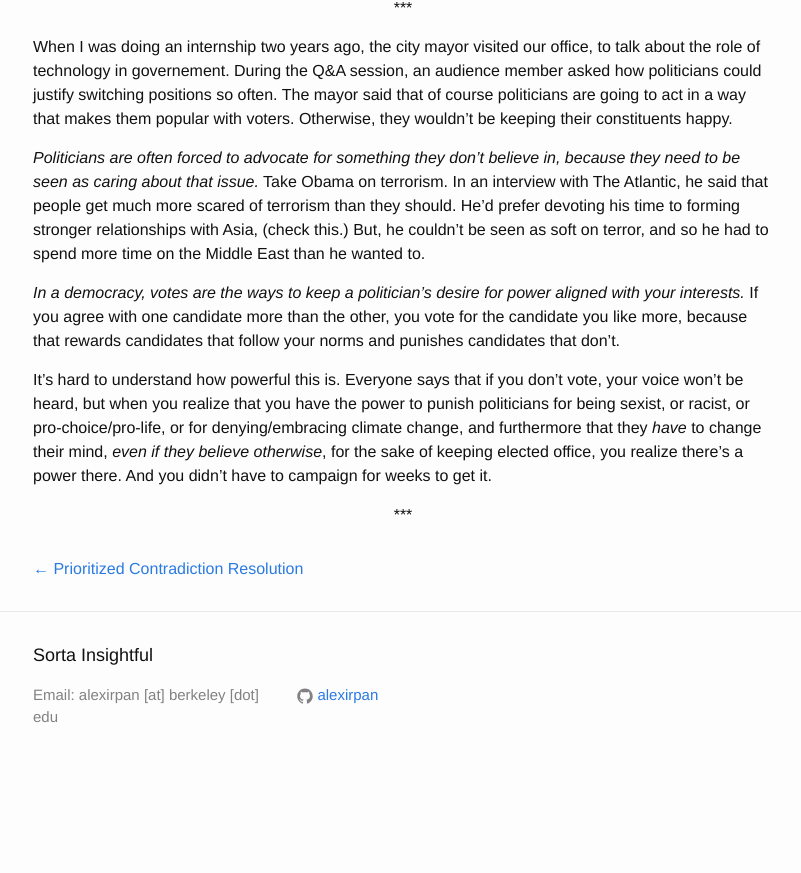
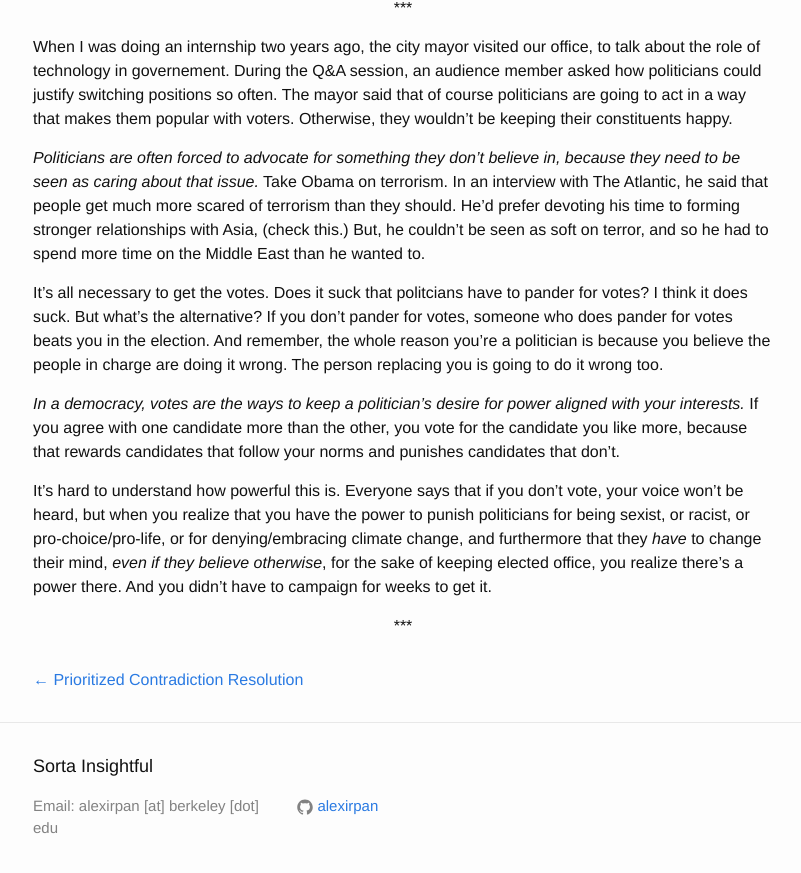
Before and after one commit to alexirpan/alexirpan.github.io, a Jekyll site: the page built from _posts/2016-10-18-politics.markdown, in a window 1280 px wide and 900 px high, scrolled down 1868 px. Shown: the top 873 px of the window, without its empty margins (237-1038 px from the left). Built offline with Jekyll 4.4.1, drawn with Linux system fonts in a browser that asks for light colours; before the commit the page ends 2657 px from its top, so only the background shows below that.

Commit message:
More words wheeeee time to sleep.

```diff
--- a/_posts/2016-10-18-politics.markdown
+++ b/_posts/2016-10-18-politics.markdown
@@ -114,6 +114,13 @@
 couldn't be seen as soft on terror, and so he had to spend more time on
 the Middle East than he wanted to.
 
+It's all necessary to get the votes. Does it suck that politcians have to
+pander for votes? I think it does suck. But what's the alternative?
+If you don't pander for votes, someone who does pander for votes beats
+you in the election. And remember, the whole reason you're a politician
+is because you believe the people in charge are doing it wrong. The person
+replacing you is going to do it wrong too.
+
 *In a democracy, votes are the ways to keep a politician's desire for power
 aligned with your interests.* If you agree with one candidate more than the
 other, you vote for the candidate you like more, because that rewards
```
